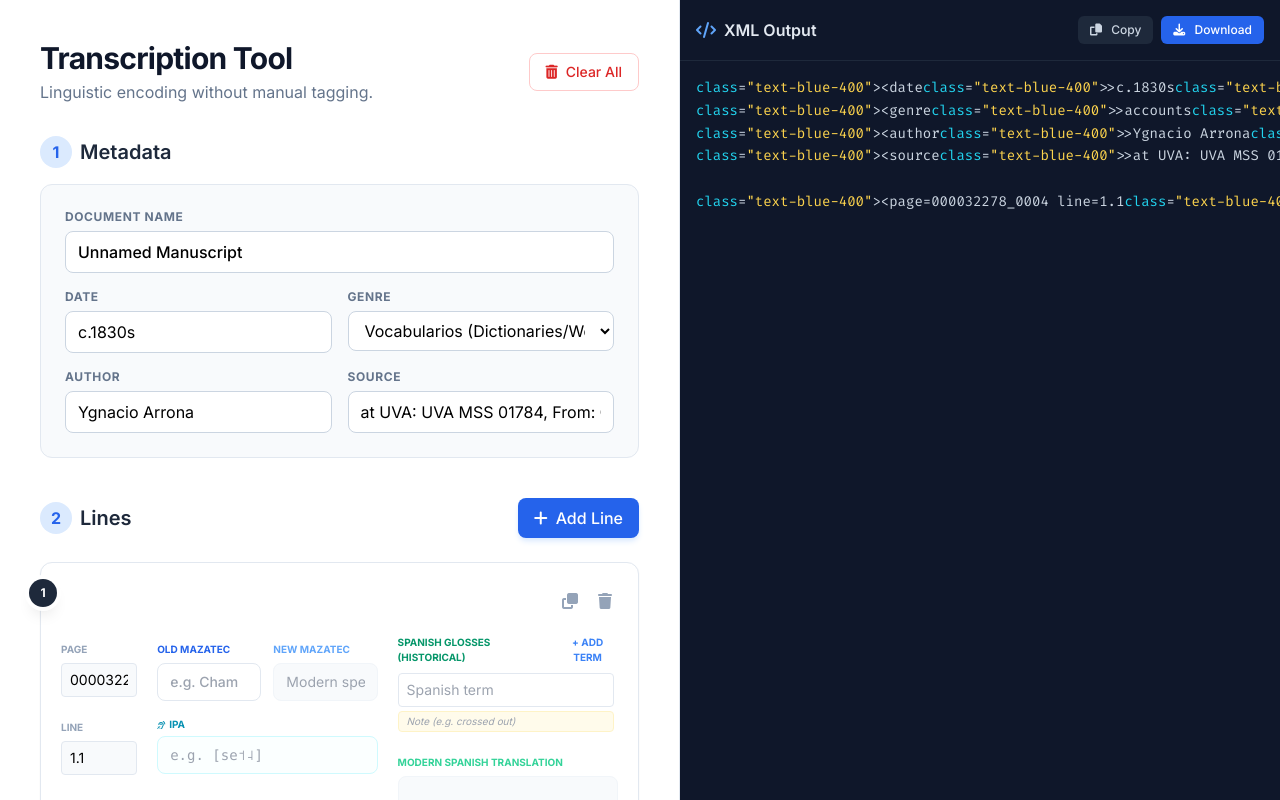
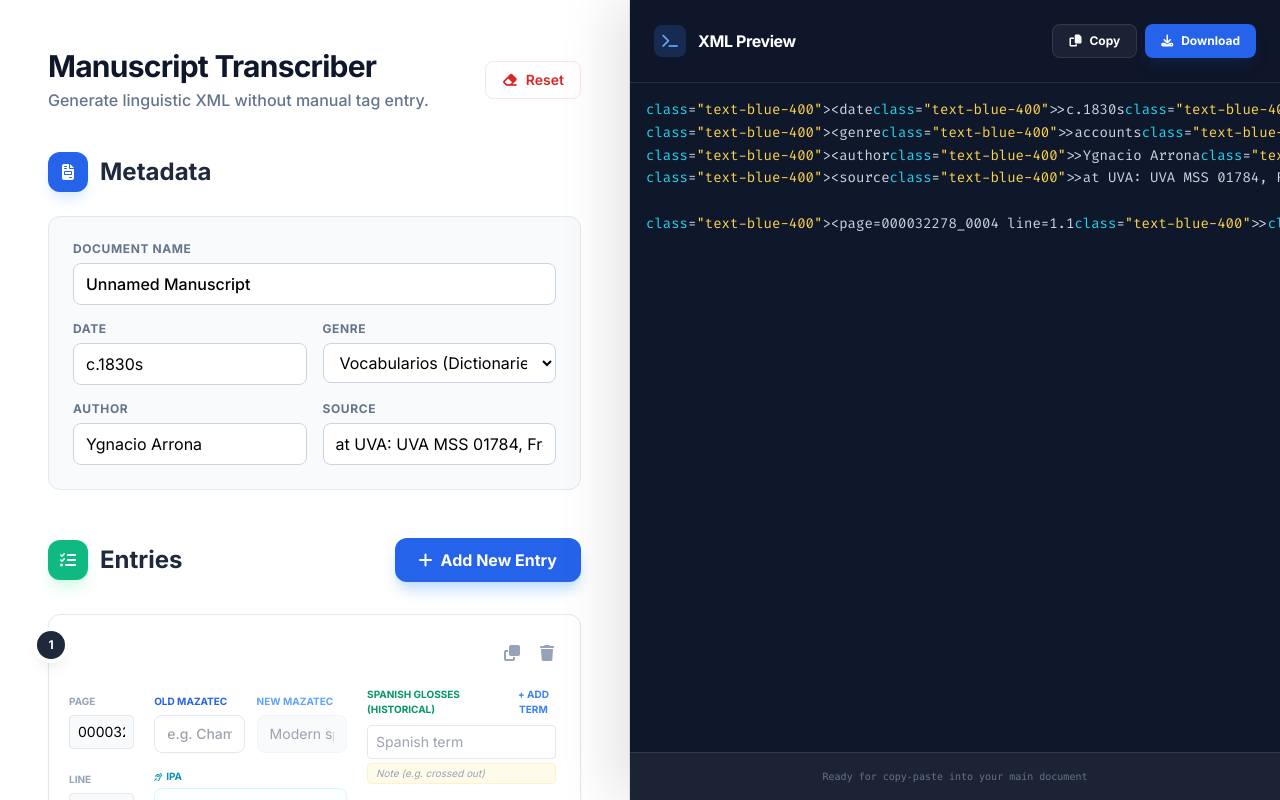
Before and after one commit to isabelklint/Manuscript_Transcription, a React (Vite) app: page / in a window 1280 px wide. Shown: the top 800 px of the page. Built offline with nearby package versions, Linux system fonts and the light colour scheme.

Commit message:
feat: Update dependencies and styling
Updates the `@google/genai` dependency to the latest version and adds custom scrollbar styles to the `index.html`.

Also, introduces a minor change to the local storage key to `transcription_data_v6`, indicating an update in data structure or saving logic.

```diff
--- a/App.tsx
+++ b/App.tsx
@@ -1,5 +1,5 @@
-import React, { useState, useCallback, useMemo, useEffect } from 'react';
-import { Metadata, TranscriptionEntry, TranscriptionState, NOTE_TYPES, GENRE_OPTIONS } from './types';
+import React, { useState, useMemo, useEffect } from 'react';
+import { Metadata, TranscriptionEntry, TranscriptionState } from './types';
 import MetadataForm from './components/MetadataForm';
 import EntryItem from './components/EntryItem';
 import XMLPreview from './components/XMLPreview';
@@ -28,7 +28,7 @@ const createNewEntry = (lastEntry?: TranscriptionEntry): TranscriptionEntry => (
 
 const App: React.FC = () => {
   const [state, setState] = useState<TranscriptionState>(() => {
-    const saved = localStorage.getItem('transcription_data_v4');
+    const saved = localStorage.getItem('transcription_data_v6');
     if (saved) {
       try {
         return JSON.parse(saved);
@@ -43,7 +43,7 @@ const App: React.FC = () => {
   });
 
   useEffect(() => {
-    localStorage.setItem('transcription_data_v4', JSON.stringify(state));
+    localStorage.setItem('transcription_data_v6', JSON.stringify(state));
   }, [state]);
 
   const updateMetadata = (field: keyof Metadata, value: string) => {
@@ -102,9 +102,10 @@ const App: React.FC = () => {
 
     // Entries
     entries.forEach(entry => {
-      // User format: <page=ID line=NUM><old_maz>...</old_maz> ... </page><note>...</note>
+      // User format: <page=ID line=NUM><old_maz>...</old_maz>...<eng_gloss>...</eng_gloss></page><note>...</note>
       let lineXml = `<page=${entry.page} line=${entry.line}>`;
 
+      // Use single bracket for the first tag inside page as per standard XML
       lineXml += `<old_maz>${entry.old_maz}</old_maz>`;
 
       if (entry.new_maz) {
@@ -128,7 +129,7 @@ const App: React.FC = () => {
 
       lineXml += `</page>`;
 
-      // Notes outside the page tag
+      // Notes go outside the page tag
       entry.notes.forEach(note => {
         if (note.text) {
           lineXml += `<note>${note.text}</note>`;
@@ -157,7 +158,7 @@ const App: React.FC = () => {
   };
 
   const handleClear = () => {
-    if (confirm('Are you sure you want to clear all data? This cannot be undone.')) {
+    if (confirm('Are you sure you want to clear all transcription data?')) {
       setState({
         metadata: INITIAL_METADATA,
         entries: [createNewEntry()],
@@ -166,44 +167,50 @@ const App: React.FC = () => {
   };
 
   return (
-    <div className="min-h-screen flex flex-col lg:flex-row">
-      <div className="flex-1 p-6 lg:p-10 overflow-y-auto bg-white border-r border-slate-200">
-        <header className="mb-8 flex justify-between items-center">
+    <div className="min-h-screen flex flex-col lg:flex-row bg-slate-50">
+      <div className="flex-1 p-4 md:p-8 lg:p-12 overflow-y-auto bg-white border-r border-slate-200">
+        <header className="mb-10 flex flex-col md:flex-row justify-between items-start md:items-center gap-4">
           <div>
-            <h1 className="text-3xl font-bold text-slate-900 tracking-tight">Transcription Tool</h1>
-            <p className="text-slate-500 mt-1">Linguistic encoding without manual tagging.</p>
+            <h1 className="text-3xl font-extrabold text-slate-900 tracking-tight">Manuscript Transcriber</h1>
+            <p className="text-slate-500 mt-1 font-medium">Generate linguistic XML without manual tag entry.</p>
           </div>
+          <div className="flex gap-3 w-full md:w-auto">
             <button
               onClick={handleClear}
-            className="px-4 py-2 text-sm font-medium text-red-600 hover:bg-red-50 border border-red-200 rounded-lg transition-colors flex items-center gap-2"
+              className="flex-1 md:flex-none px-4 py-2 text-sm font-semibold text-red-600 hover:bg-red-50 border border-red-100 rounded-lg transition-all flex items-center justify-center gap-2"
             >
-            <i className="fa-solid fa-trash-can"></i> Clear All
+              <i className="fa-solid fa-eraser"></i> Reset
             </button>
+          </div>
         </header>
 
-        <section className="mb-10">
-          <div className="flex items-center gap-2 mb-4">
-            <div className="w-8 h-8 rounded-full bg-blue-100 text-blue-600 flex items-center justify-center font-bold">1</div>
-            <h2 className="text-xl font-semibold text-slate-800">Metadata</h2>
+        <section className="mb-12">
+          <div className="flex items-center gap-3 mb-6">
+            <div className="w-10 h-10 rounded-xl bg-blue-600 text-white flex items-center justify-center shadow-lg shadow-blue-100">
+              <i className="fa-solid fa-file-invoice"></i>
+            </div>
+            <h2 className="text-2xl font-bold text-slate-800">Metadata</h2>
           </div>
           <MetadataForm metadata={state.metadata} onChange={updateMetadata} />
         </section>
 
-        <section className="mb-20">
-          <div className="flex items-center justify-between mb-6">
-            <div className="flex items-center gap-2">
-              <div className="w-8 h-8 rounded-full bg-blue-100 text-blue-600 flex items-center justify-center font-bold">2</div>
-              <h2 className="text-xl font-semibold text-slate-800">Lines</h2>
+        <section className="mb-24">
+          <div className="flex flex-col md:flex-row items-start md:items-center justify-between mb-8 gap-4">
+            <div className="flex items-center gap-3">
+              <div className="w-10 h-10 rounded-xl bg-emerald-500 text-white flex items-center justify-center shadow-lg shadow-emerald-100">
+                <i className="fa-solid fa-list-check"></i>
+              </div>
+              <h2 className="text-2xl font-bold text-slate-800">Entries</h2>
             </div>
             <button
               onClick={addEntry}
-              className="flex items-center gap-2 px-4 py-2 bg-blue-600 hover:bg-blue-700 text-white rounded-lg font-medium transition-all shadow-md shadow-blue-100"
+              className="w-full md:w-auto flex items-center justify-center gap-2 px-6 py-2.5 bg-blue-600 hover:bg-blue-700 text-white rounded-xl font-bold transition-all shadow-lg shadow-blue-200 hover:-translate-y-0.5"
             >
-              <i className="fa-solid fa-plus"></i> Add Line
+              <i className="fa-solid fa-plus"></i> Add New Entry
             </button>
           </div>
 
-          <div className="space-y-6">
+          <div className="space-y-8">
             {state.entries.map((entry, index) => (
               <EntryItem
                 key={entry.id}
@@ -216,38 +223,51 @@ const App: React.FC = () => {
             ))}
           </div>
 
-          <div className="mt-8 flex justify-center">
+          <div className="mt-12 flex justify-center">
             <button
               onClick={addEntry}
-              className="flex items-center gap-2 px-8 py-3 border-2 border-dashed border-slate-300 text-slate-500 hover:border-blue-400 hover:text-blue-500 rounded-xl font-medium transition-all"
+              className="group flex flex-col items-center gap-3 px-12 py-8 border-2 border-dashed border-slate-200 text-slate-400 hover:border-blue-400 hover:text-blue-600 hover:bg-blue-50/30 rounded-2xl transition-all w-full"
             >
-              <i className="fa-solid fa-plus"></i> Append New Line
+              <div className="w-12 h-12 rounded-full bg-slate-100 group-hover:bg-blue-100 flex items-center justify-center transition-colors">
+                <i className="fa-solid fa-plus text-xl"></i>
+              </div>
+              <span className="font-bold tracking-wide">CLICK TO APPEND NEXT LINE</span>
             </button>
           </div>
         </section>
       </div>
 
-      <div className="lg:w-[450px] xl:w-[600px] h-screen lg:sticky lg:top-0 bg-slate-900 flex flex-col">
-        <div className="p-4 border-b border-slate-800 flex justify-between items-center">
-          <h3 className="text-slate-200 font-semibold flex items-center gap-2">
-            <i className="fa-solid fa-code text-blue-400"></i> XML Output
+      <div className="lg:w-[500px] xl:w-[650px] h-screen lg:sticky lg:top-0 bg-[#0f172a] flex flex-col shadow-[-20px_0_50px_rgba(0,0,0,0.1)]">
+        <div className="p-6 border-b border-white/10 flex justify-between items-center bg-[#0f172a]/80 backdrop-blur-xl z-10">
+          <div className="flex items-center gap-3">
+            <div className="w-8 h-8 rounded-lg bg-blue-500/20 flex items-center justify-center">
+              <i className="fa-solid fa-terminal text-blue-400 text-sm"></i>
+            </div>
+            <h3 className="text-white font-bold tracking-tight">
+              XML Preview
             </h3>
+          </div>
           <div className="flex gap-2">
             <button
               onClick={handleCopy}
-              className="px-3 py-1.5 text-xs font-medium bg-slate-800 hover:bg-slate-700 text-slate-300 rounded-md transition-colors"
+              className="px-4 py-2 text-xs font-bold bg-white/5 hover:bg-white/10 text-white rounded-lg transition-all flex items-center gap-2 border border-white/10"
             >
-              <i className="fa-solid fa-copy mr-1.5"></i> Copy
+              <i className="fa-solid fa-copy"></i> Copy
             </button>
             <button
               onClick={handleDownload}
-              className="px-3 py-1.5 text-xs font-medium bg-blue-600 hover:bg-blue-500 text-white rounded-md transition-colors"
+              className="px-4 py-2 text-xs font-bold bg-blue-600 hover:bg-blue-500 text-white rounded-lg transition-all flex items-center gap-2 shadow-lg shadow-blue-900/20"
             >
-              <i className="fa-solid fa-download mr-1.5"></i> Download
+              <i className="fa-solid fa-download"></i> Download
             </button>
           </div>
         </div>
+        <div className="flex-1 overflow-hidden">
           <XMLPreview content={generatedXML} />
+        </div>
+        <div className="p-4 bg-white/5 border-t border-white/10 text-[10px] text-slate-500 text-center font-mono">
+          Ready for copy-paste into your main document
+        </div>
       </div>
     </div>
   );
--- a/index.html
+++ b/index.html
@@ -14,6 +14,21 @@
         }
         .code-font {
             font-family: 'Fira Code', monospace;
+        }
+        /* Custom scrollbar for better aesthetics */
+        ::-webkit-scrollbar {
+            width: 8px;
+            height: 8px;
+        }
+        ::-webkit-scrollbar-track {
+            background: #f1f5f9;
+        }
+        ::-webkit-scrollbar-thumb {
+            background: #cbd5e1;
+            border-radius: 4px;
+        }
+        ::-webkit-scrollbar-thumb:hover {
+            background: #94a3b8;
         }
     </style>
 <script type="importmap">
--- a/package.json
+++ b/package.json
@@ -1,3 +1,4 @@
+
 {
   "name": "linguistic-transcription-tool",
   "private": true,
@@ -11,7 +12,7 @@
   "dependencies": {
     "react": "^19.0.0",
     "react-dom": "^19.0.0",
-    "@google/genai": "0.21.0"
+    "@google/genai": "latest"
   },
   "devDependencies": {
     "@types/react": "^19.0.0",
```
Lines whose indentation alone changed are shown as unchanged.
